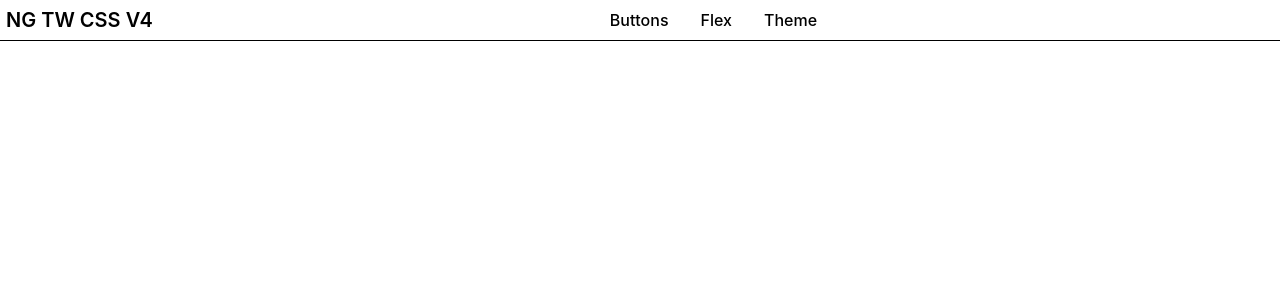
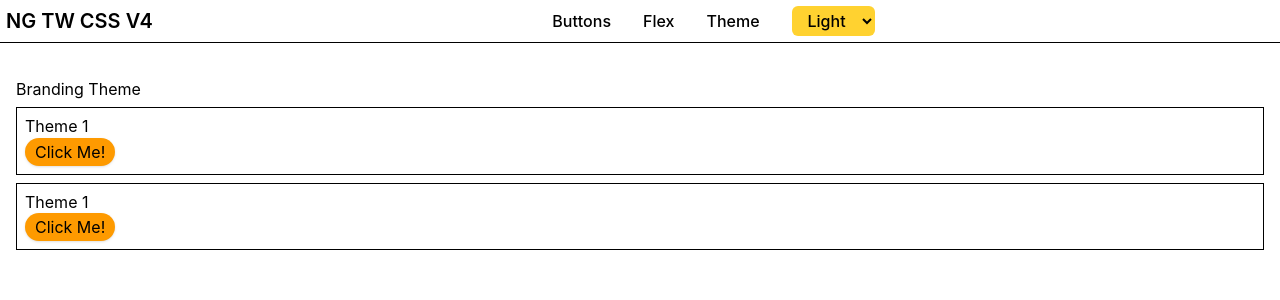
Before and after one commit to johnadrian63/angular-tailwindcssV4, an Angular app: page /theme/branding in a window 1280 px wide. Before the commit this address led to /. Shown: the top 300 px of the page. Built offline with nearby package versions, Linux system fonts and the light colour scheme.

Commit message:
added light and dark theme dropdown

```diff
--- a/angular.json
+++ b/angular.json
@@ -26,7 +26,8 @@
               }
             ],
             "styles": [
-              "src/styles.css"
+              "src/styles.css",
+              "src/theme.css"
             ]
           },
           "configurations": {
--- a/src/app/app.html
+++ b/src/app/app.html
@@ -1,7 +1,8 @@
 <nav class="bg-neutral-primary fixed w-full z-20 top-0 start-0 border-b border-default">
     <div class="max-w-screen-xl flex flex-wrap items-center justify-between mx-auto p-1.5">
-        <a routerLink="/" class="flex items-center space-x-3 rtl:space-x-reverse">
-            <span class="self-center text-xl text-heading font-semibold whitespace-nowrap"
+        <a routerLink="/" class="flexitems-center space-x-3 rtl:space-x-reverse">
+            <span
+                class="self-center theme-dark:text-white text-xl text-heading font-semibold whitespace-nowrap"
                 >NG TW CSS V4</span
             >
         </a>
@@ -40,29 +41,35 @@
             <ul
                 class="flex flex-col p-4 md:p-0 mt-4 font-medium border border-default rounded-base bg-neutral-secondary-soft md:space-x-8 rtl:space-x-reverse md:flex-row md:mt-0 md:border-0 md:bg-neutral-primary"
             >
-                <li>
+                <li class="flex items-center">
                     <a
                         routerLink="/button"
-                        class="block py-2 px-3 bg-brand rounded-sm md:bg-transparent md:text-fg-brand md:p-0"
+                        class="theme-dark:text-white block py-2 px-3 bg-brand rounded-sm md:bg-transparent md:text-fg-brand md:p-0"
                         aria-current="page"
                         >Buttons</a
                     >
                 </li>
-                <li>
+                <li class="flex items-center">
                     <a
                         routerLink="/flex"
-                        class="block py-2 px-3 bg-brand rounded-sm md:bg-transparent md:text-fg-brand md:p-0"
+                        class="theme-dark:text-white block py-2 px-3 bg-brand rounded-sm md:bg-transparent md:text-fg-brand md:p-0"
                         aria-current="page"
                         >Flex</a
                     >
                 </li>
-                <li>
+                <li class="flex items-center">
                     <a
                         routerLink="/theme"
-                        class="block py-2 px-3 bg-brand rounded-sm md:bg-transparent md:text-fg-brand md:p-0"
+                        class="theme-dark:text-white block py-2 px-3 bg-brand rounded-sm md:bg-transparent md:text-fg-brand md:p-0"
                         aria-current="page"
                         >Theme</a
                     >
+                </li>
+                <li class="flex items-center">
+                    <select [formControl]="themeControl" class="bg-amber-300 rounded-md px-3 py-1">
+                        <option value="theme-light">Light</option>
+                        <option value="theme-dark">Dark</option>
+                    </select>
                 </li>
             </ul>
         </div>
--- a/src/app/app.ts
+++ b/src/app/app.ts
@@ -1,10 +1,29 @@
-import { Component, signal } from '@angular/core';
+import { Component, inject, DOCUMENT, OnInit } from '@angular/core';
 import { RouterModule, RouterOutlet } from '@angular/router';
+import { FormControl, ReactiveFormsModule } from '@angular/forms';
 
 @Component({
-    imports: [RouterModule, RouterOutlet],
+    imports: [RouterModule, RouterOutlet, ReactiveFormsModule],
     selector: 'app-root',
     styleUrl: './app.css',
     templateUrl: './app.html',
 })
-export class App { }
+export class App implements OnInit {
+    private readonly document: Document = inject<Document>(DOCUMENT);
+
+    public readonly themeControl = new FormControl("theme-light");
+
+    public ngOnInit(): void {
+        this.document.documentElement.classList.add("theme-light");
+
+        this.themeControl
+            .valueChanges
+            .subscribe((value) => {
+                this.document.documentElement.classList.remove("theme-light", "theme-dark");
+
+                if (value) {
+                    this.document.documentElement.classList.add(value);
+                }
+            });
+    }
+}
--- /dev/null
+++ b/src/app/features/theme/branding/branding.html
@@ -0,0 +1,19 @@
+<div class="p-4">
+    <h1 class="mb-2 theme-dark:text-white">Branding Theme</h1>
+    <div class="mb-2 border p-2 partner-a">
+        <h2>Theme 1</h2>
+        <button
+            class="theme-dark:bg-amber-600 rounded-2xl bg-amber-500 shadow theme-dark:text-white px-2.5 py-0.5 hover:bg-amber-300 hover:cursor-pointer"
+        >
+            Click Me!
+        </button>
+    </div>
+    <div class="mb-2 border p-2 partner-b">
+        <h2>Theme 1</h2>
+        <button
+            class="theme-dark:bg-amber-600 rounded-2xl bg-amber-500 shadow theme-dark:text-white px-2.5 py-0.5 hover:bg-amber-300 hover:cursor-pointer"
+        >
+            Click Me!
+        </button>
+    </div>
+</div>
--- /dev/null
+++ b/src/app/features/theme/branding/branding.ts
@@ -0,0 +1,9 @@
+import { Component } from "@angular/core";
+
+@Component({
+    imports: [],
+    selector: "app-branding",
+    styleUrl: "./branding.css",
+    templateUrl: "./branding.html",
+})
+export class Branding { }
--- a/src/app/features/theme/theme.html
+++ b/src/app/features/theme/theme.html
@@ -1,8 +1,8 @@
 <div class="p-4">
-    <h1 class="mb-2 theme-dark:text-white theme-life:text-cyan-700">Theme</h1>
+    <h1 class="mb-2 theme-dark:text-white">Theme</h1>
     <div class="mb-2">
         <button
-            class="theme-dark:bg-amber-600 rounded-2xl bg-amber-500 shadow theme-dark:text-white theme-life:text-cyan-700 px-2.5 py-0.5 hover:bg-amber-300 hover:cursor-pointer"
+            class="theme-dark:bg-amber-600 rounded-2xl bg-amber-500 shadow theme-dark:text-white px-2.5 py-0.5 hover:bg-amber-300 hover:cursor-pointer"
         >
             Click Me!
         </button>
--- a/src/app/features/theme/theme.routes.ts
+++ b/src/app/features/theme/theme.routes.ts
@@ -4,5 +4,9 @@ export const themeRoutes: Routes = [
     {
         path: "",
         loadComponent: () => import("./theme").then((c) => c.Theme)
+    },
+    {
+        path: "branding",
+        loadComponent: () => import("./branding/branding").then((c) => c.Branding)
     }
 ];
--- a/src/app/features/theme/theme.ts
+++ b/src/app/features/theme/theme.ts
@@ -6,4 +6,4 @@ import { Component } from "@angular/core";
     styleUrl: "./theme.css",
     templateUrl: "./theme.html",
 })
-export class Theme {}
+export class Theme { }
--- a/src/index.html
+++ b/src/index.html
@@ -1,12 +1,12 @@
 <!doctype html>
-<html lang="en" class="theme-dark">
+<html lang="en">
     <head>
         <meta charset="utf-8" />
-        <title>AngularTailwindcssV4</title>
+        <title>Angular Tailwind CSS V4</title>
         <base href="/" />
         <meta name="viewport" content="width=device-width, initial-scale=1" />
     </head>
-    <body class="theme-dark:bg-dark-background theme-life:bg-amber-300">
+    <body class="theme-dark:bg-dark-background">
         <app-root></app-root>
     </body>
 </html>
--- a/src/styles.css
+++ b/src/styles.css
@@ -1,7 +1,11 @@
 /* You can add global styles to this file, and also import other style files */
 @import "tailwindcss";
 
-@custom-variant dark (&:where(.dark, .dark *));
+@custom-variant theme-dark (&:where(.theme-dark, .theme-dark *));
+
+@theme {
+    --color-dark-background: #202124;
+}
 
 @layer base {
     h1 {
@@ -28,7 +32,3 @@
         @apply text-sm font-semibold;
     }
 }
-
-@theme {
-    --color-dark-background: #202124;
-}
--- /dev/null
+++ b/src/theme.css
@@ -0,0 +1,14 @@
+@import "tailwindcss";
+
+
+.partner-a {
+    --partner-primary: @apply text-red-600;
+    --partner-secondary: @apply text-red-500;
+    --partner-background: @apply text-red-950
+}
+
+.partner-b {
+    --partner-primary: @apply text-blue-600;
+    --partner-secondary: @apply text-blue-500;
+    --partner-background: @apply text-blue-950;
+}
```
Also changed, not shown: src/app/features/theme/branding/branding.css (added), 1 other file (tests, documents, lock files or other folders).
